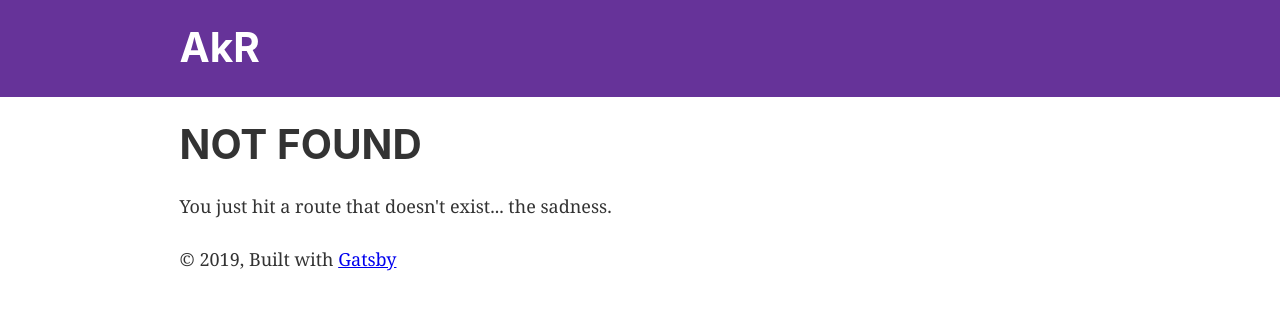
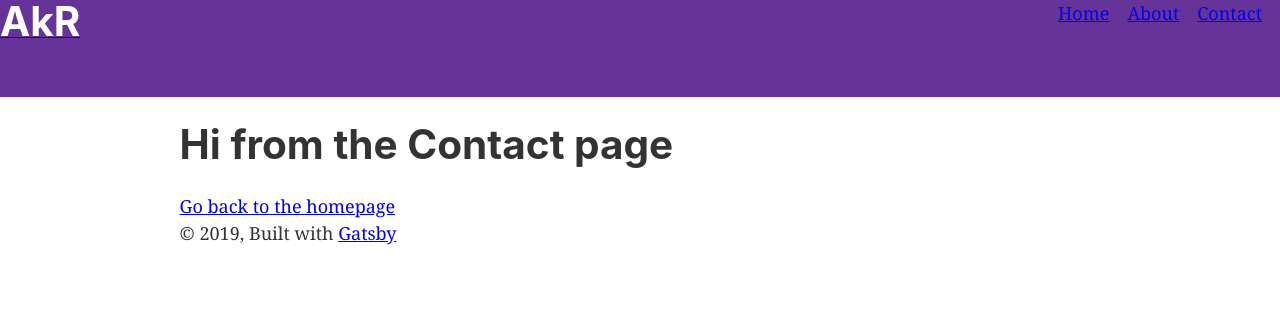
Before and after one commit to appdevdude7/gatsby-website, a Gatsby site: page /contact in a window 1280 px wide. Before the commit this address had no page. Built offline with nearby package versions, Linux system fonts and the light colour scheme; Gatsby itself is replaced by a stand-in of ours.

Commit message:
Navbar update

```diff
--- a/src/components/header.js
+++ b/src/components/header.js
@@ -2,6 +2,11 @@ import { Link } from "gatsby"
 import PropTypes from "prop-types"
 import React from "react"
 
+const ListLink = props => (
+  <li style={{ display: `inline-block`, marginRight: `1rem` }}>
+    <Link to={props.to}>{props.children}</Link>
+  </li>
+)
 const Header = ({ siteTitle }) => (
   <header
     style={{
@@ -9,14 +14,8 @@ const Header = ({ siteTitle }) => (
       marginBottom: `1.45rem`,
     }}
   >
-    <div
-      style={{
-        margin: `0 auto`,
-        maxWidth: 960,
-        padding: `1.45rem 1.0875rem`,
-      }}
-    >
-      <h1 style={{ margin: 0 }}>
+    <Link to="/" style={{ textShadow: `none`, backgroundImage: `none` }}>
+      <h1 style={{ display: `inline` }}>
         <Link
           to="/"
           style={{
@@ -27,7 +26,19 @@ const Header = ({ siteTitle }) => (
           {siteTitle}
         </Link>
       </h1>
-    </div>
+    </Link>
+    <ul style={{ listStyle: `none`, float: `right` }}>
+      <ListLink to="/">Home</ListLink>
+      <ListLink to="/about/">About</ListLink>
+      <ListLink to="/contact/">Contact</ListLink>
+    </ul>
+    <div
+      style={{
+        margin: `0 auto`,
+        maxWidth: 960,
+        padding: `1.45rem 1.0875rem`,
+      }}
+    />
   </header>
 )
 
--- /dev/null
+++ b/src/pages/contact.js
@@ -0,0 +1,15 @@
+import React from "react"
+import { Link } from "gatsby"
+
+import Layout from "../components/layout"
+import SEO from "../components/seo"
+
+const Contact = () => (
+  <Layout>
+    <SEO title="Contact Page" />
+    <h1>Hi from the Contact page</h1>
+    <Link to="/">Go back to the homepage</Link>
+  </Layout>
+)
+
+export default Contact
```
